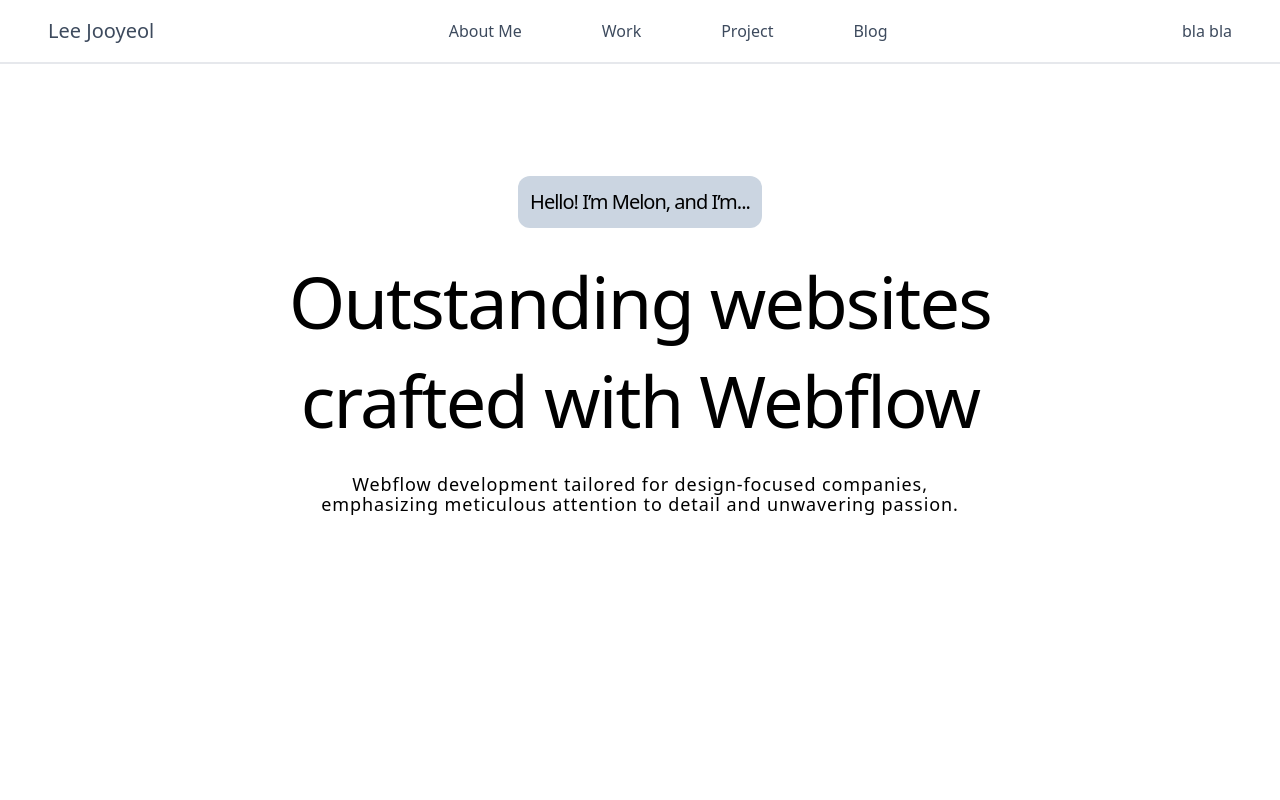
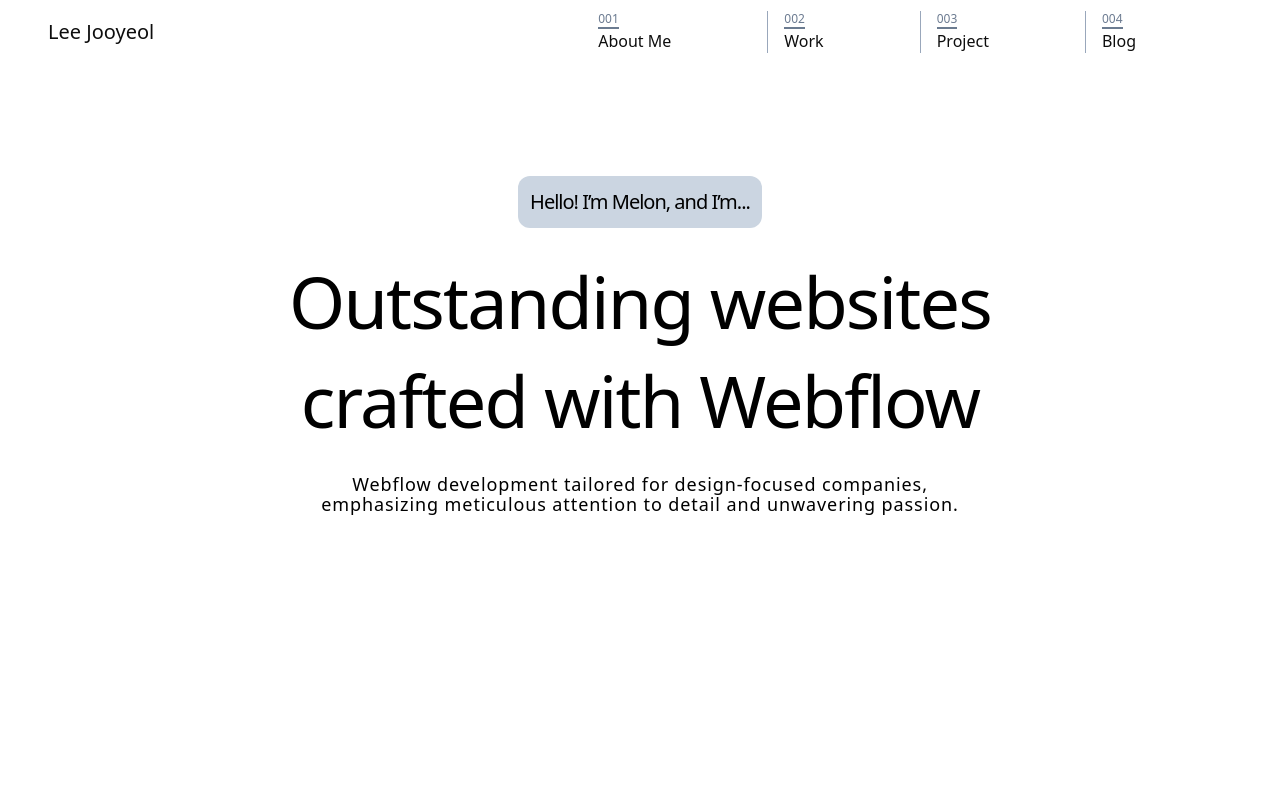
Before and after one commit to Melonisjy/immelon, a Next.js app: page / in a window 1280 px wide. Shown: the top 800 px of the page. Built offline with nearby package versions, Linux system fonts and the light colour scheme.

Commit message:
[feat] changed header design

```diff
--- a/src/app/components/header.tsx
+++ b/src/app/components/header.tsx
@@ -4,14 +4,14 @@
 import { useEffect, useState } from "react";
 
 export default function Header() {
-  const [scrollY, setScrollY] = useState<number>();
-
   const menu = [
     { path: "/aboutme", name: "About Me" },
     { path: "/work", name: "Work" },
     { path: "/project", name: "Project" },
     { path: "/blog", name: "Blog" },
   ];
+
+  const [scrollY, setScrollY] = useState<number>();
 
   useEffect(() => {
     window.addEventListener("scroll", handleScroll);
@@ -26,29 +26,27 @@
   };
 
   return (
-    <div
-      className={`w-full justify-center duration-300 opacity-95 ${
-        scrollY && scrollY > 0 ? "bg-slate-900" : "bg-transparent"
-      } fixed`}
-    >
+    <div className={`w-full justify-center duration-300 opacity-95 fixed`}>
       <div
-        className={`w-full h-16 flex justify-between items-center ${
-          scrollY && scrollY > 0 ? "text-white" : "text-slate-700 border-b-2"
-        } px-12`}
+        className={`w-full h-16 flex justify-between items-center pl-12  pr-32`}
       >
         <div className="text-xl">
           <Link href="/">Lee Jooyeol</Link>
         </div>
-        <section className="flex gap-20">
+        <section className="flex gap-20 divide-x-[1px] divide-slate-400">
           {menu.map((menu, index) => {
             return (
-              <nav key={index}>
-                <Link href={menu.path}>{menu.name}</Link>
+              <nav key={index} className="flex px-4 hover:bg-slate-800">
+                <Link href={menu.path}>
+                  <div className="text-xs text-slate-500 border-b-2 w-fit border-slate-500">
+                    00{index + 1}
+                  </div>
+                  <div>{menu.name}</div>
+                </Link>
               </nav>
             );
           })}
         </section>
-        <div>bla bla</div>
       </div>
     </div>
   );
```
